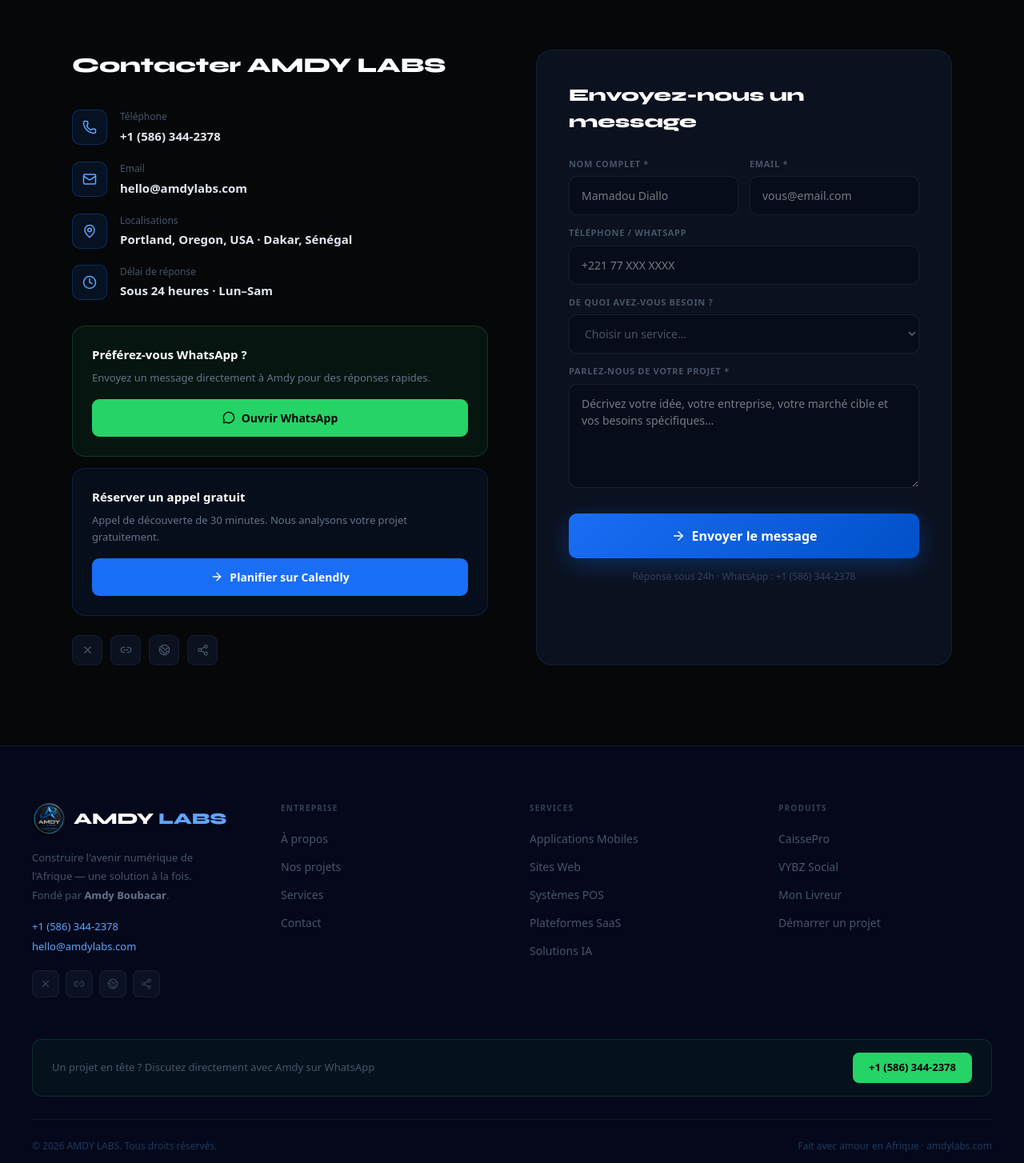
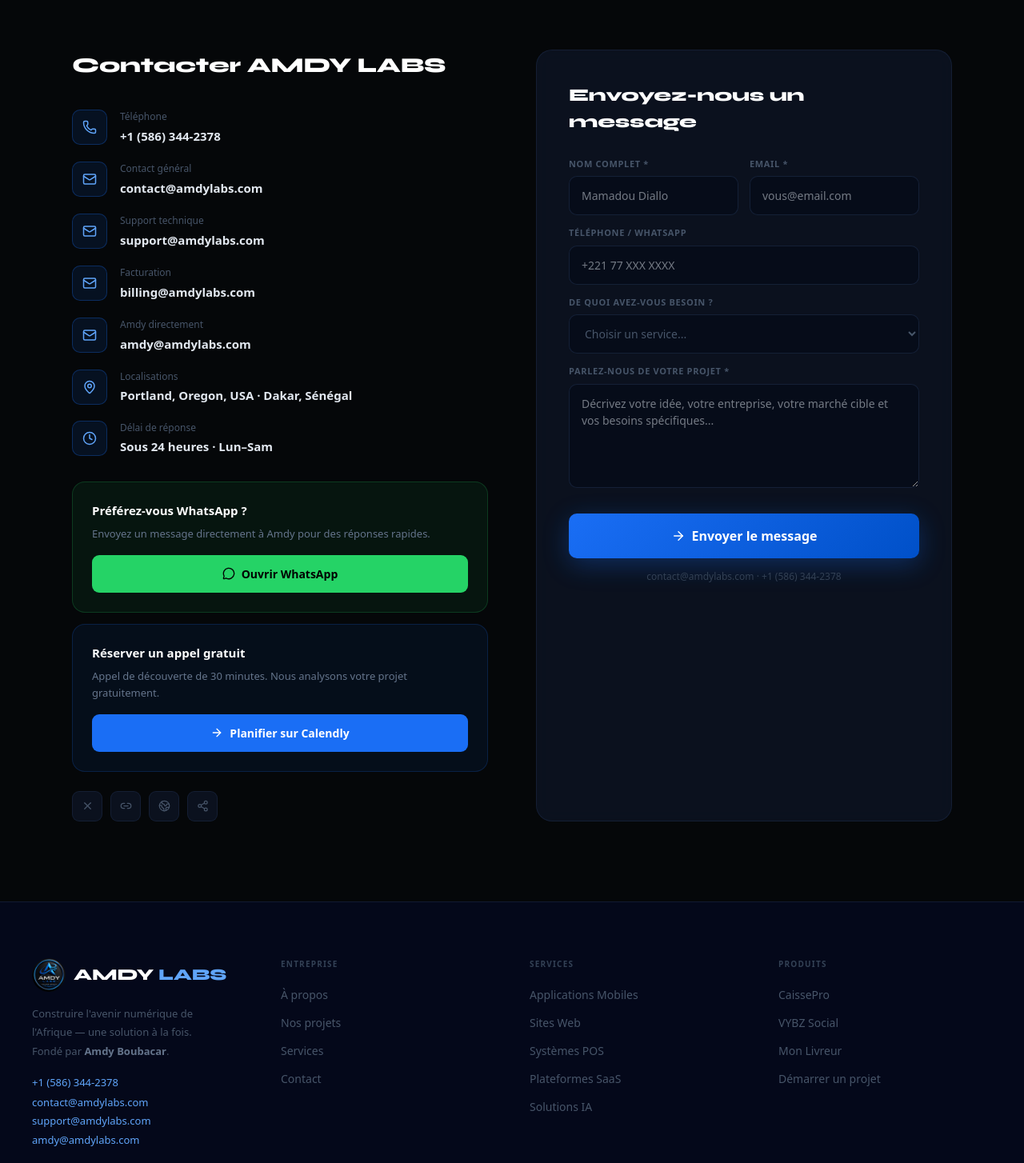
Before and after one commit to Amdyb/Amdylabs, a Next.js app: page /contact in a window 1280 px wide. Shown: the part 660-2114 px from the top of the page at 80% size. Built offline with nearby package versions, Linux system fonts and the light colour scheme.

Commit message:
update: real email addresses across contact page and footer

```diff
--- a/app/(marketing)/contact/page.tsx
+++ b/app/(marketing)/contact/page.tsx
@@ -39,7 +39,10 @@
             <div style={{ display: 'flex', flexDirection: 'column', gap: 20 }}>
               {[
                 { Icon: Phone, title: 'Téléphone', value: '+1 (586) 344-2378', link: 'tel:+15863442378' },
-                { Icon: Mail, title: 'Email', value: 'hello@amdylabs.com', link: 'mailto:hello@amdylabs.com' },
+                { Icon: Mail, title: 'Contact général', value: 'contact@amdylabs.com', link: 'mailto:contact@amdylabs.com' },
+                { Icon: Mail, title: 'Support technique', value: 'support@amdylabs.com', link: 'mailto:support@amdylabs.com' },
+                { Icon: Mail, title: 'Facturation', value: 'billing@amdylabs.com', link: 'mailto:billing@amdylabs.com' },
+                { Icon: Mail, title: 'Amdy directement', value: 'amdy@amdylabs.com', link: 'mailto:amdy@amdylabs.com' },
                 { Icon: MapPin, title: 'Localisations', value: 'Portland, Oregon, USA · Dakar, Sénégal', link: null },
                 { Icon: Clock, title: 'Délai de réponse', value: 'Sous 24 heures · Lun–Sam', link: null },
               ].map(item => (
@@ -132,7 +135,7 @@
                   <button type="submit" disabled={loading} style={{ width: '100%', background: 'linear-gradient(135deg,#1a6ef5,#0050c8)', color: '#fff', border: 'none', borderRadius: 10, padding: '16px', fontSize: 16, fontWeight: 700, cursor: loading ? 'not-allowed' : 'pointer', opacity: loading ? 0.7 : 1, boxShadow: '0 8px 32px rgba(26,110,245,0.3)', display: 'flex', alignItems: 'center', justifyContent: 'center', gap: 8 }}>
                     {loading ? isEn ? 'Sending...' : 'Envoi en cours...' : <><ArrowRight size={18} /> {isEn ? 'Send Message' : 'Envoyer le message'}</> }
                   </button>
-                  <p style={{ textAlign: 'center', fontSize: 12, color: '#334155', marginTop: 14 }}>Réponse sous 24h · WhatsApp : +1 (586) 344-2378</p>
+                  <p style={{ textAlign: 'center', fontSize: 12, color: '#334155', marginTop: 14 }}>contact@amdylabs.com · +1 (586) 344-2378</p>
                 </form>
               </>
             )}
--- a/components/marketing/Footer.tsx
+++ b/components/marketing/Footer.tsx
@@ -20,7 +20,9 @@
               Fondé par <strong style={{ color: '#64748b' }}>Amdy Boubacar</strong>.
             </p>
             <a href="tel:+15863442378" style={{ display: 'block', fontSize: 13, color: '#60a5fa', textDecoration: 'none', marginBottom: 5 }}>+1 (586) 344-2378</a>
-            <a href="mailto:hello@amdylabs.com" style={{ display: 'block', fontSize: 13, color: '#60a5fa', textDecoration: 'none', marginBottom: 20 }}>hello@amdylabs.com</a>
+            <a href="mailto:contact@amdylabs.com" style={{ display: 'block', fontSize: 13, color: '#60a5fa', textDecoration: 'none', marginBottom: 4 }}>contact@amdylabs.com</a>
+            <a href="mailto:support@amdylabs.com" style={{ display: 'block', fontSize: 13, color: '#60a5fa', textDecoration: 'none', marginBottom: 4 }}>support@amdylabs.com</a>
+            <a href="mailto:amdy@amdylabs.com" style={{ display: 'block', fontSize: 13, color: '#60a5fa', textDecoration: 'none', marginBottom: 20 }}>amdy@amdylabs.com</a>
             <div style={{ display: 'flex', gap: 8 }}>
               {[X, Link2, Globe2, Share2].map((Icon, i) => (
                 <a key={i} href="#" style={{ width: 34, height: 34, background: 'rgba(13,20,37,0.8)', border: '1px solid rgba(30,45,74,0.5)', borderRadius: 8, display: 'flex', alignItems: 'center', justifyContent: 'center', color: '#334155', textDecoration: 'none' }}>
```
